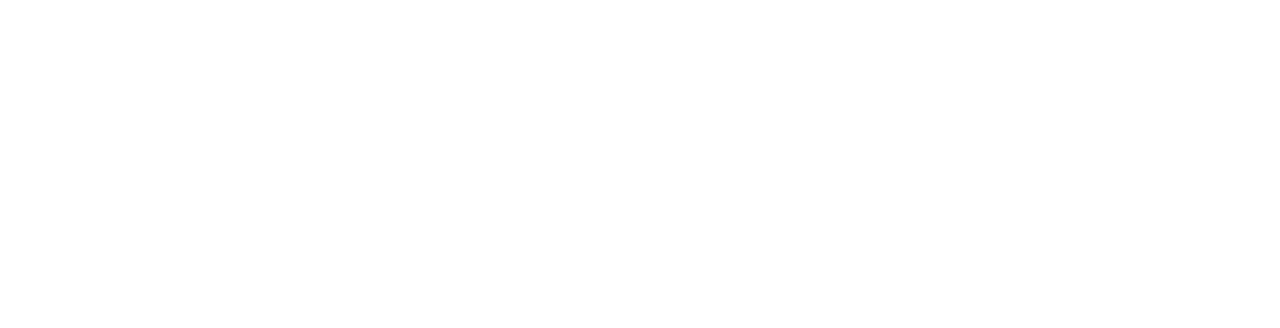
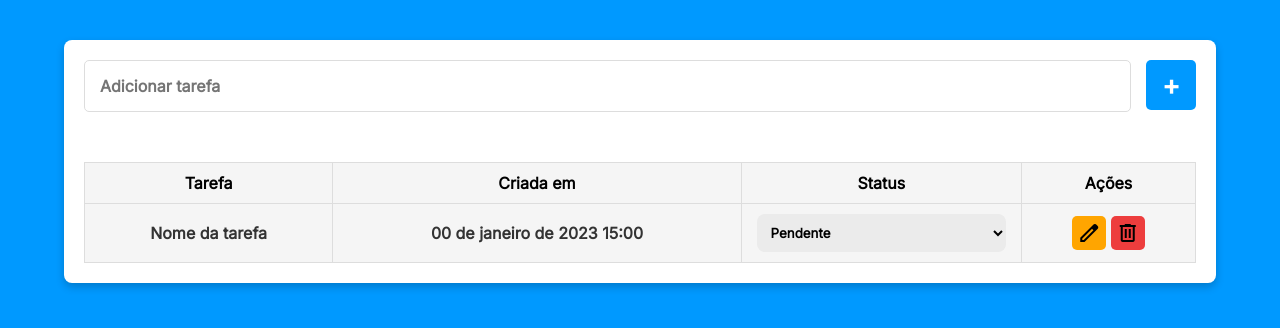
Before and after one commit to ythiago03/to-do-list, a plain HTML site: page index.html in a window 1280 px wide. Drawn offline with nearby package versions, Linux system fonts and the light colour scheme.

Commit message:
start to-do-list, html/css files

```diff
--- /dev/null
+++ b/css/style.css
@@ -0,0 +1,109 @@
+@import url('https://fonts.googleapis.com/css2?family=Inter&display=swap');
+
+*{
+    padding: 0;
+    box-sizing: border-box;
+    margin: 0;
+    font-family: 'Inter', sans-serif;
+}
+
+body{
+    background-color: #0099ff;
+}
+
+main{
+    width: 90%;
+    margin: 40px auto;
+    background-color: #fff;
+    border-radius: 8px;
+    padding: 20px;
+    box-shadow: 0 4px 8px rgba(0, 0, 0, 0.2)
+}
+
+.add-form{
+    display: flex;
+    margin-bottom: 50px;
+    gap: 15px;
+    width: 100%;
+}
+
+input{
+    outline: none;
+    width: 100%;
+    flex: 1;
+    padding: 15px;
+    border: 1px solid #ddd;
+    border-radius: 5px;
+    font-size: 1rem;
+    font-weight: 600;
+}
+
+button[type="submit"]{
+    background-color: #0099ff;
+    height: 50px;
+    width: 50px;
+    border: none;
+    border-radius: 5px;
+    color: #fff;
+    font-size: 1.7rem;
+    display: flex;
+    align-items: center;
+    justify-content: center;
+    font-weight: 600;
+    cursor: pointer;
+}
+
+table{
+    border-collapse: collapse;
+    width: 100%;
+}
+
+td,
+th
+{
+    padding: 10px 15px;
+    border: 1px solid #ddd;
+    text-align: center;
+}
+
+td{
+    color: #333;
+    font-weight: 600;
+}
+
+tr:nth-child(odd){
+    background-color: #f5f5f5;
+}
+
+select{
+    width: 100%;
+    border: none;
+    padding: 10px;
+    border-radius: 8px;
+    font-weight: 600;
+    text-transform: capitalize;
+    background-color: #ebebeb;
+    cursor: pointer;
+}
+
+select:hover{
+    background: #ddd;
+}
+
+.btn-action{
+    border: none;
+    border-radius: 5px;
+    padding: 5px;
+    display: inline-flex;
+    align-items: center;
+    justify-content: center;
+    cursor: pointer;
+}
+
+.btn-action:nth-child(1){
+    background-color: orange;
+}
+
+.btn-action:nth-child(2){
+    background-color: rgba(237, 42, 42, 0.9);
+}
--- a/index.html
+++ b/index.html
@@ -1,14 +1,60 @@
 <!DOCTYPE html>
-<html lang="en">
+<html lang="pt-br">
 <head>
     <meta charset="UTF-8">
     <meta http-equiv="X-UA-Compatible" content="IE=edge">
     <meta name="viewport" content="width=device-width, initial-scale=1.0">
-    <link rel="stylesheet" href="style.css">
-    <script defer src="script.js"></script>
+    <!-- imports -->
+    <link rel="stylesheet" href="css/style.css">
+    <script defer src="js/script.js"></script>
+    <link rel="stylesheet" href="https://fonts.googleapis.com/css2?family=Material+Symbols+Outlined:opsz,wght,FILL,GRAD@48,400,0,0" />
+
     <title>To do list</title>
 </head>
 <body>
 
+    <main>
+        <form class="add-form">
+            <input class="input-task" type="text" placeholder="Adicionar tarefa">
+            <button type="submit">+</button>
+        </form>
+
+        <table>
+            <thead>
+                <tr>
+                    <th>Tarefa</th>
+                    <th>Criada em</th>
+                    <th>Status</th>
+                    <th>Ações</th>
+                </tr>
+            </thead>
+            <tbody>
+                <tr>
+                    <td>Nome da tarefa</td>
+                    <td>00 de janeiro de 2023 15:00</td>
+                    <td>
+                        <select>
+                            <option value="pendente">pendente</option>
+                            <option value="em andamento">em andamento</option>
+                            <option value="concluída">concluída</option>
+                        </select>
+                    </td>
+                    <td>
+                        <button class="btn-action">
+                            <span class="material-symbols-outlined">
+                                edit
+                            </span>
+                        </button>
+                        <button class="btn-action">
+                            <span class="material-symbols-outlined">
+                                delete
+                            </span>
+                        </button>
+                    </td>
+                </tr>
+            </tbody>
+        </table>
+    </main>
+
 </body>
 </html>
```
Also changed, not shown: js/script.js (added), style.css (deleted).
